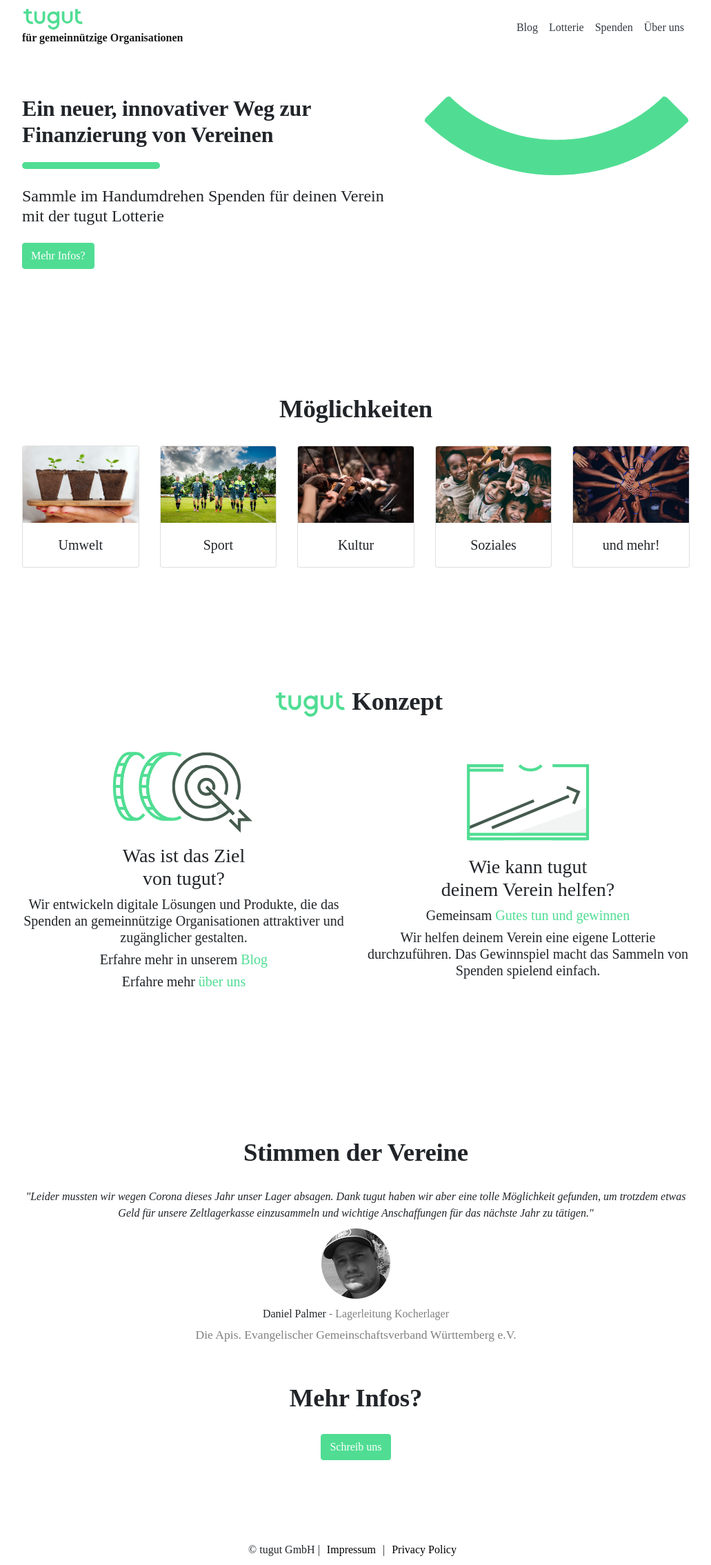
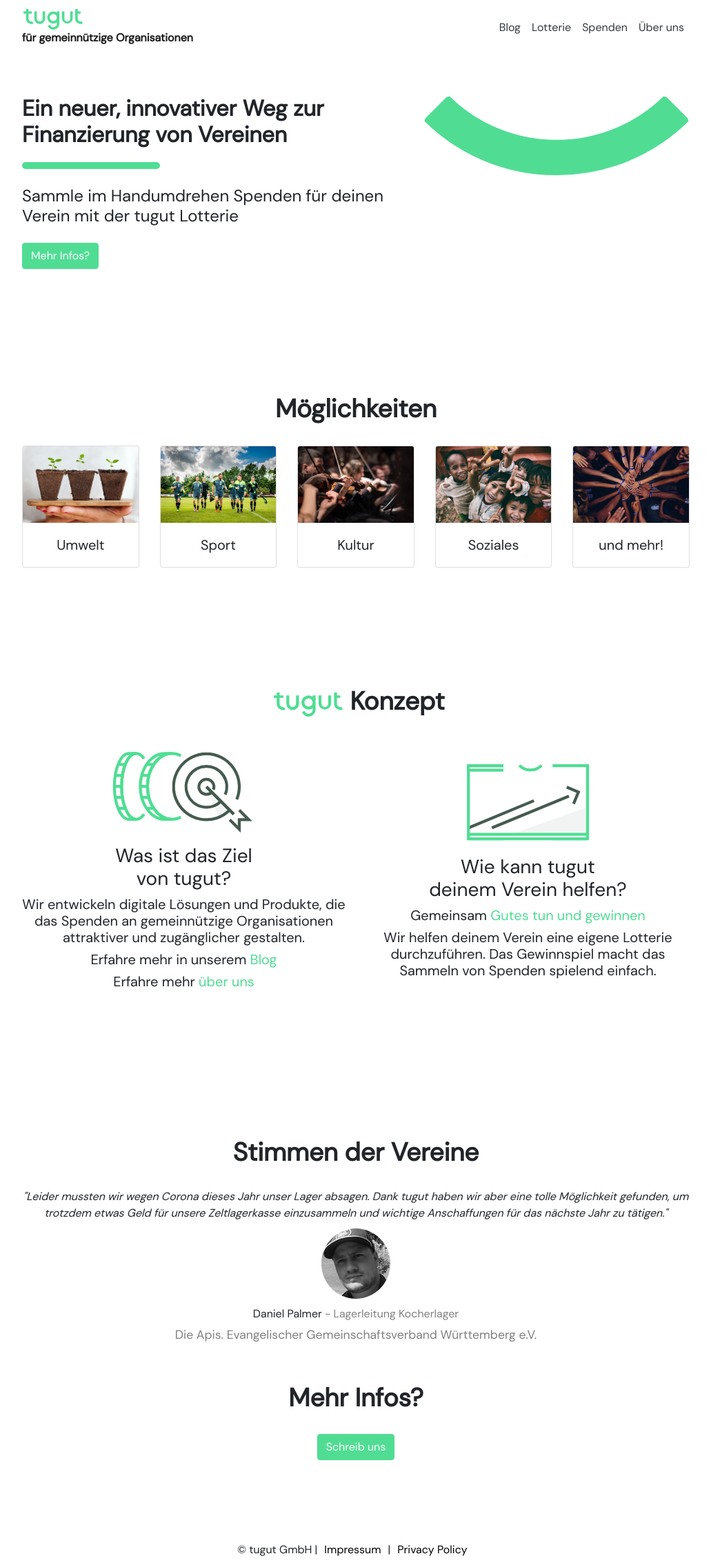
Before and after one commit to tugut-de/site, a Jekyll site: the page built from index.html, in a window 1280 px wide. Shown: the whole page at 69% size, without its empty margins (124-1155 px from the left). Built offline with Jekyll 4.4.1, drawn with Linux system fonts in a browser that asks for light colours; some web fonts are replaced.

Commit message:
adapt fonts

```diff
--- a/_sass/base.scss
+++ b/_sass/base.scss
@@ -3,7 +3,13 @@
   font-style: normal;
   font-weight: 400;
   font-display: swap;
-	src: url('/fonts/dm-sans-v4-latin-regular.ttf') format('truetype');
+  src: url('/fonts/dm-sans-v4-latin-regular.eot'); /* IE9 Compat Modes */
+  src: local(''),
+  url('/fonts/dm-sans-v4-latin-regular.eot?#iefix') format('embedded-opentype'), /* IE6-IE8 */
+  url('/fonts/dm-sans-v4-latin-regular.woff2') format('woff2'), /* Super Modern Browsers */
+  url('/fonts/dm-sans-v4-latin-regular.woff') format('woff'), /* Modern Browsers */
+  url('/fonts/dm-sans-v4-latin-regular.ttf') format('truetype'), /* Safari, Android, iOS */
+  url('/fonts/dm-sans-v4-latin-regular.svg#DMSans') format('svg'); /* Legacy iOS */
 }
 
 html {
@@ -16,6 +22,6 @@
 $font-family-sans-serif: 'DM Sans';
 $font-family-monospace: 'DM Sans';
 $primary: #50DD93;
-$accent-color: rgba(0,0,0,0.8);
+$accent-color: rgba(0, 0, 0, 0.8);
 
 @import 'bootstrap';
--- a/_sass/layout.scss
+++ b/_sass/layout.scss
@@ -17,7 +17,6 @@
     max-width: 600px;
     font-size: 2rem;
     font-weight: bold;
-    letter-spacing: -0.2px;
   }
 
   &__slogan2 {
@@ -60,7 +59,6 @@
   align-items: center;
   justify-content: center;
   font-size: 2.3rem;
-  letter-spacing: -0.2px;
   font-weight: bold;
   margin-top: 50px;
   margin-bottom: 25px;
@@ -314,6 +312,6 @@
   }
 
   .tugut-footer {
-    font-size: 0.8rem;
+    font-size: 0.7rem;
   }
 }
```
Lines whose indentation alone changed are shown as unchanged.
